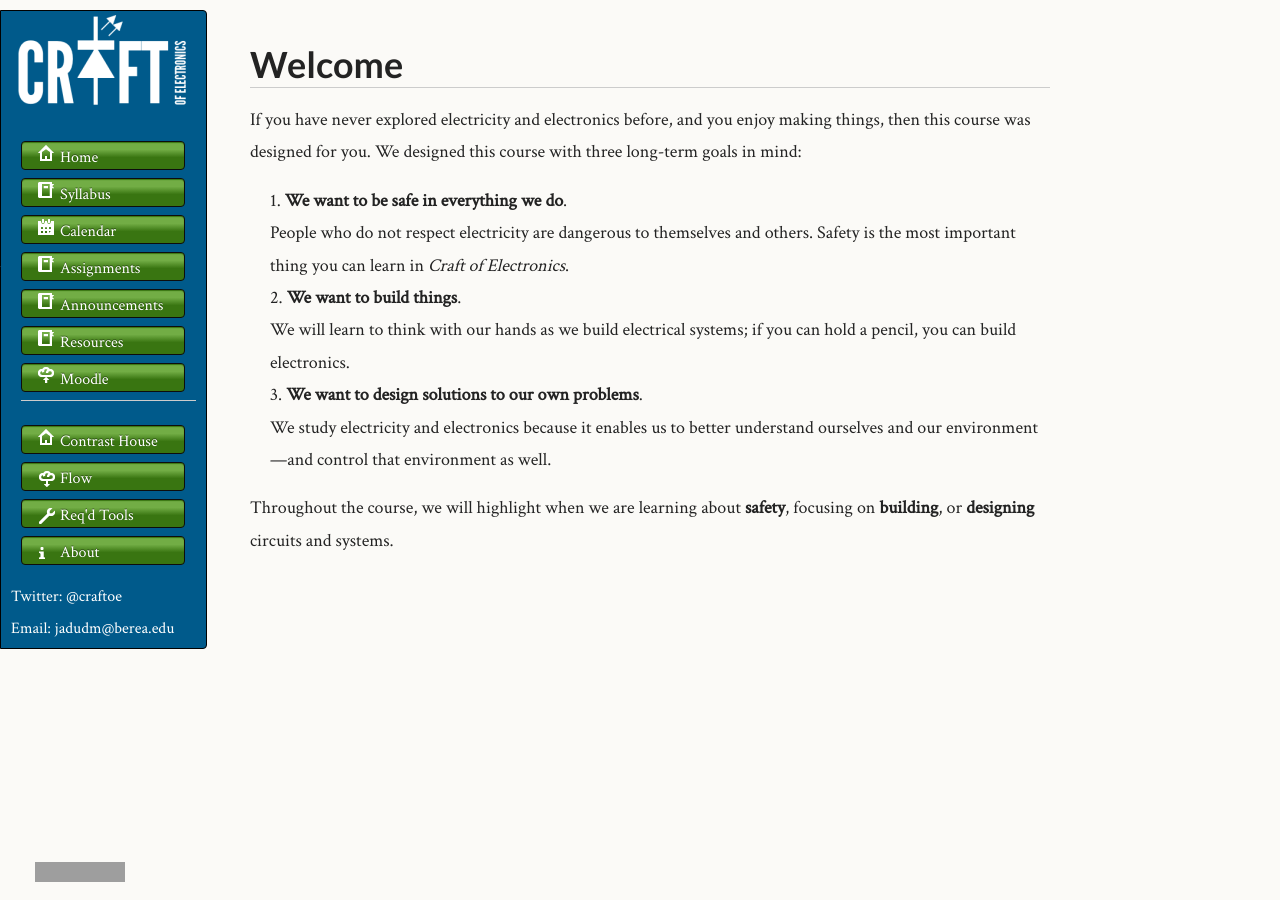
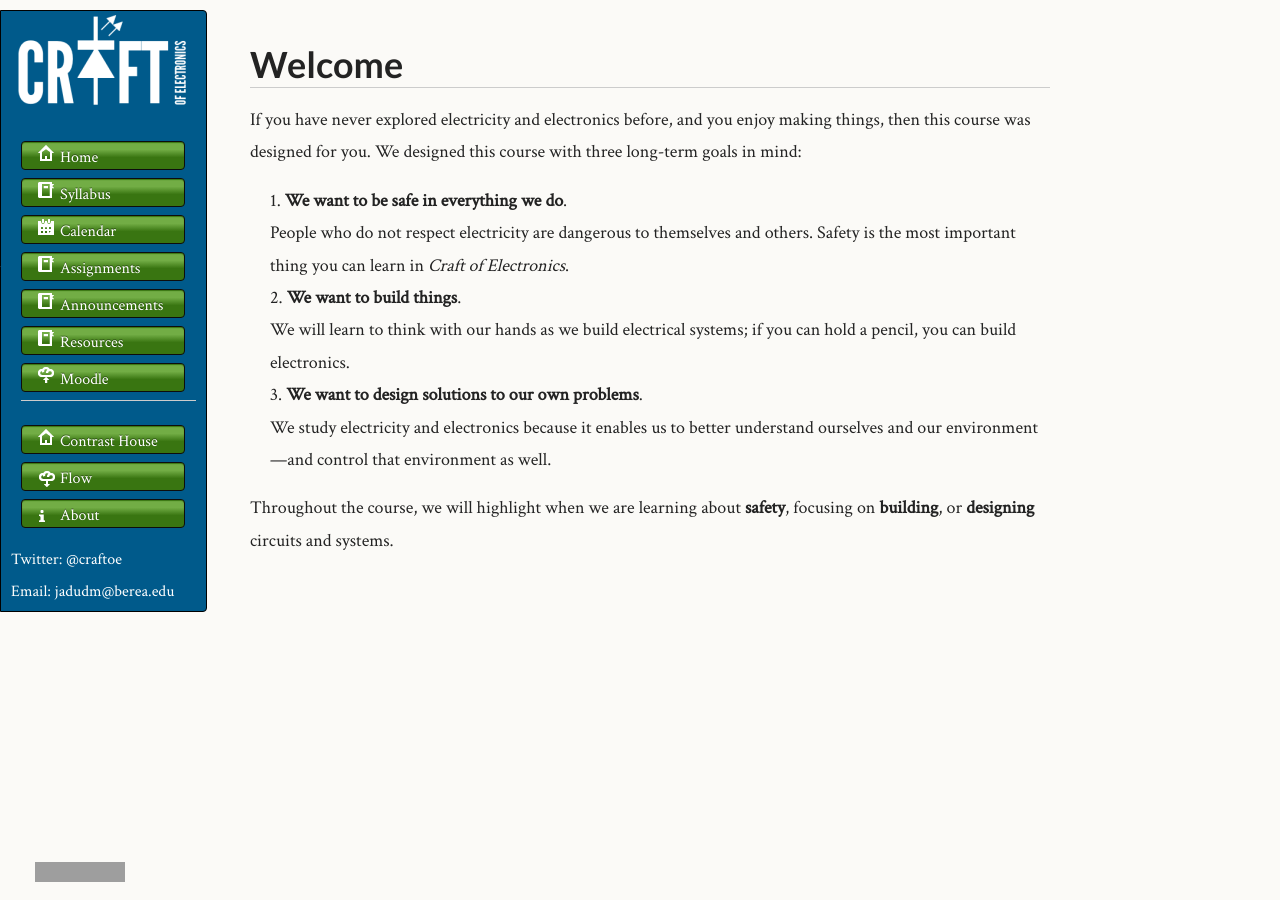
Before and after one commit to craftofelectronics/craftofelectronics.github.com, a Jekyll site: the page built from index.md, in a window 1280 px wide. Built offline with Jekyll 4.4.1, drawn with Linux system fonts in a browser that asks for light colours; grey boxes are pictures that could not be loaded.

Commit message:
Getting rid of 'required tools' link.

```diff
--- a/_includes/main-navbar.html
+++ b/_includes/main-navbar.html
@@ -16,7 +16,5 @@
   <hr/>
   <li class="download"><a class="buttons home" href="{{ site.base }}/bereacontrasthouse/">Contrast House</a></li>
   <li class="download"><a class="buttons software" href="{{ site.base }}/software/flow.html">Flow</a></li>
-  <li class="download"><a class="buttons hardware" href="{{ site.base }}/tools.html">Req'd Tools</a></li>
-
   <li class="download"><a class="buttons info" href="{{ site.base }}/contributors.html">About</a></li>
 </ul>
```
